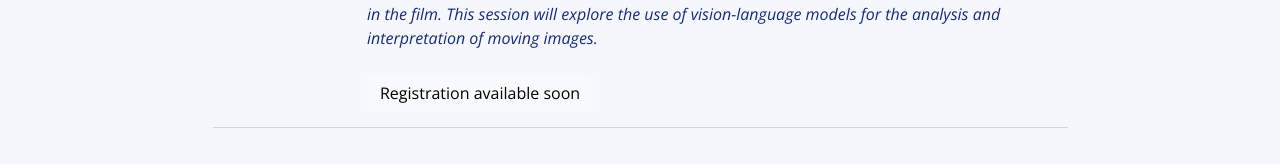
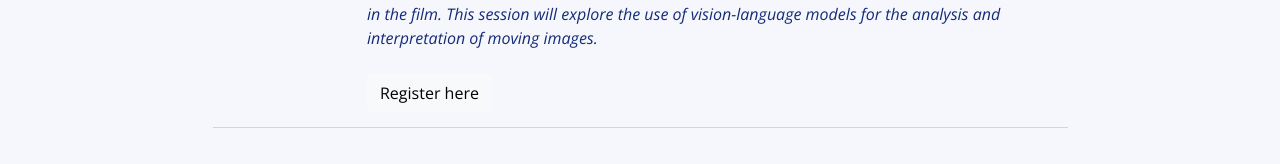
Before and after one commit to PULdischo/responsible-ai, an Eleventy site: page index.njk in a window 1280 px wide. Shown: the part 1647-1811 px from the top of the page. Built offline with nearby package versions, Linux system fonts and the light colour scheme; Eleventy itself is replaced by a stand-in of ours; files that its build step writes are made by us from their sources; a web font is replaced by a local one.

Commit message:
one event approved

```diff
--- a/index.njk
+++ b/index.njk
@@ -81,8 +81,7 @@ aboutEvent: Responsible AI is a series of workshops that will introduce you to t
                 <h4>Video and temporal understanding</h4>
                 <p>Vision-language models can process video and image series. Additionally, they are trained to ground their response in time.  This allows them to indicate when a particular event or shift occurs in the film. This session will explore the use of vision-language models for the analysis and interpretation of moving images.</p>
                 <br>
-                <button type="button" class="btn btn-light">Registration available soon</button>
-                {# <a href="https://libcal.princeton.edu/event/16042206"><button type="button" class="btn btn-light">Register here</button></a> #}
+                <a href="https://libcal.princeton.edu/event/16042206"><button type="button" class="btn btn-light">Register here</button></a>
               </div>
             </div>
 
```
